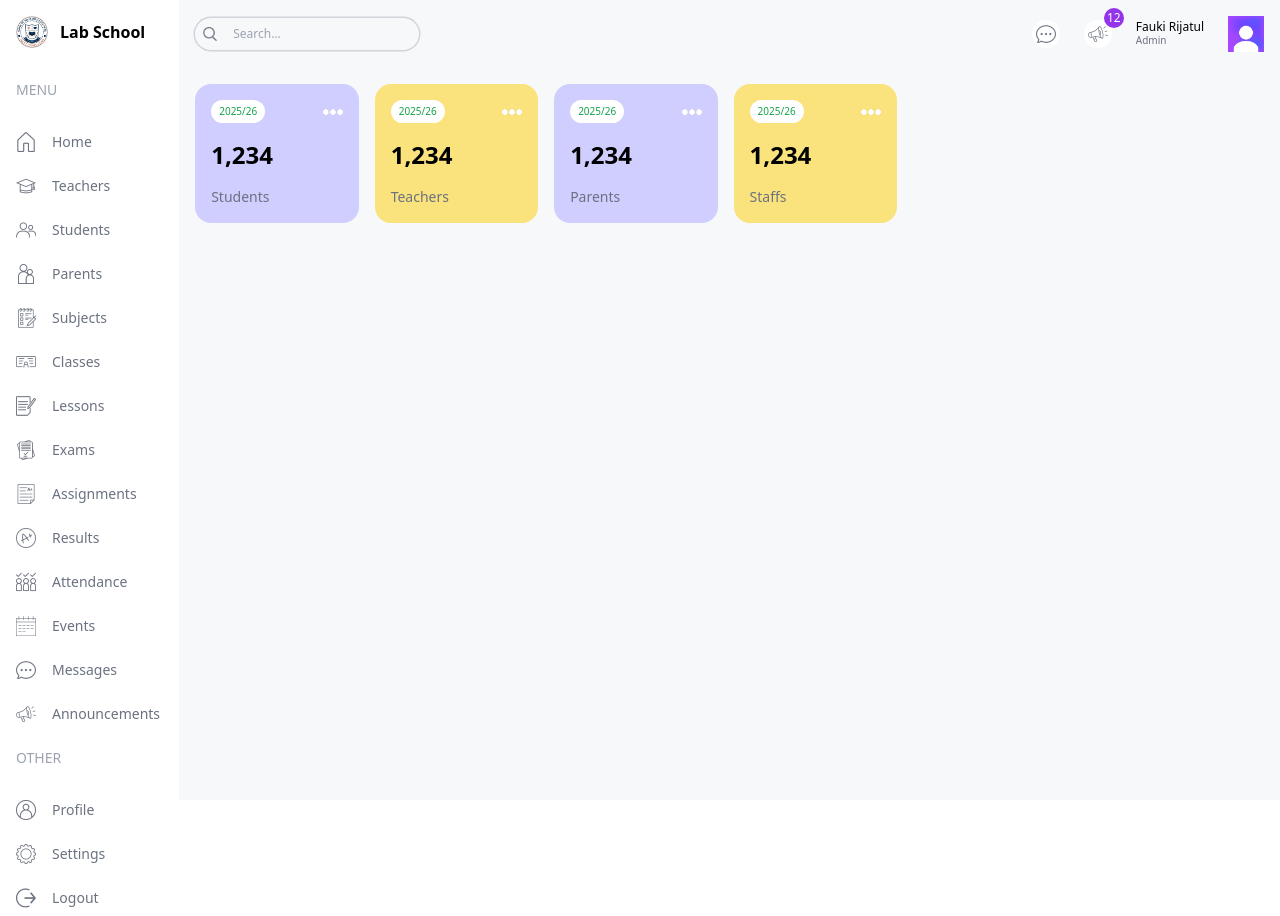
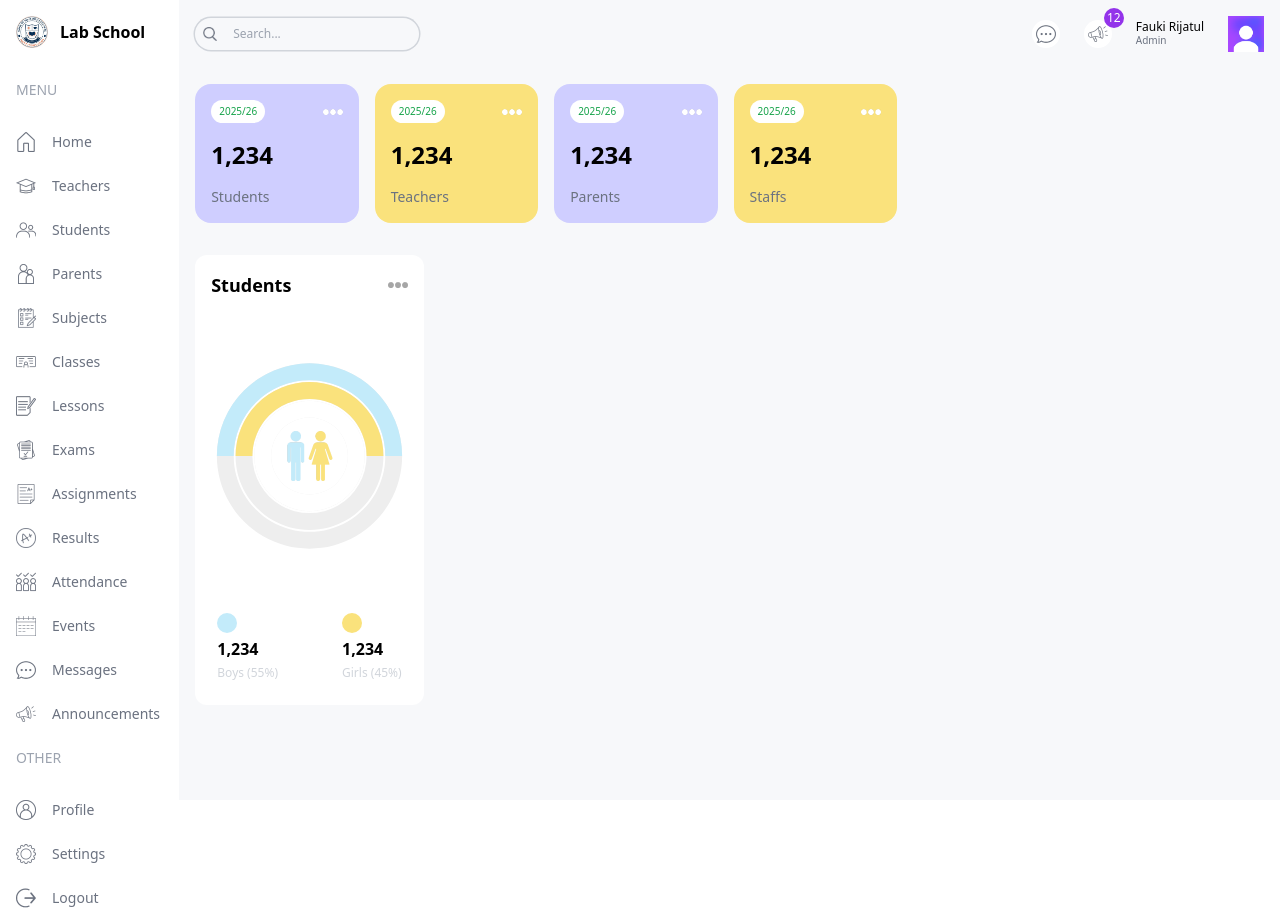
Before and after one commit to faukirijatul/school-management-nextjs, a Next.js app: page /admin in a window 1280 px wide. Built offline with nearby package versions, Linux system fonts and the light colour scheme.

Commit message:
ADD Count Chart UI

```diff
--- a/src/app/(dashboard)/admin/page.tsx
+++ b/src/app/(dashboard)/admin/page.tsx
@@ -1,24 +1,40 @@
-import UserCard from '@/components/UserCard'
-import React from 'react'
+import CountChart from "@/components/CountChart";
+import UserCard from "@/components/UserCard";
+import React from "react";
 
 const AdminPage = () => {
   return (
-    <div className='p-4 flex gap-4 flex-col md:flex-row'>
+    <div className="p-4 flex gap-4 flex-col md:flex-row">
       {/* LEFT */}
-      <div className='w-full lg:w-2/3'>
+      <div className="w-full lg:w-2/3 flex flex-col gap-8">
         {/* USER CARDS */}
-        <div className='flex gap-4 justify-between flex-wrap'>
-          <UserCard type='student' />
-          <UserCard type='teacher' />
-          <UserCard type='parent' />
-          <UserCard type='staff' />
+        <div className="flex gap-4 justify-between flex-wrap">
+          <UserCard type="student" />
+          <UserCard type="teacher" />
+          <UserCard type="parent" />
+          <UserCard type="staff" />
         </div>
+
+        {/* MIDDLE CHART */}
+        <div className="flex gap-4 flex-col lg:flex-row">
+          {/* COUNT CHART */}
+          <div className="w-full lg:w-1/3 h-[450px]">
+            <CountChart />
+          </div>
+
+          {/* ATTENDANCE CHART */}
+          <div className="w-full lg:w-2/3 h-[450px]">
+
+          </div>
+        </div>
+
+        {/* BOTTOM CHART */}
       </div>
 
       {/* RIGHT */}
-      <div className='w-full lg:w-1/3'></div>
+      <div className="w-full lg:w-1/3"></div>
     </div>
-  )
-}
+  );
+};
 
-export default AdminPage
+export default AdminPage;
--- /dev/null
+++ b/src/components/CountChart.tsx
@@ -0,0 +1,73 @@
+"use client";
+import Image from "next/image";
+import { RadialBarChart, RadialBar, ResponsiveContainer } from "recharts";
+
+// #region Sample data
+const data = [
+  {
+    name: "Total",
+    count: 106,
+    fill: "white",
+  },
+  {
+    name: "Girls",
+    count: 53,
+    fill: "#FAE27C",
+  },
+  {
+    name: "Boys",
+    count: 53,
+    fill: "#C3EBFA",
+  },
+];
+
+const CountChart = () => {
+  return (
+    <div className="bg-white rounded-xl w-full h-full p-4">
+      {/* TITLE */}
+      <div className="flex justify-between items-center">
+        <h1 className="text-lg font-semibold">Students</h1>
+        <Image src="/moreDark.png" alt="more" width={20} height={20} />
+      </div>
+
+      {/* CHART */}
+      <div className="relative w-full h-[75%]">
+        <ResponsiveContainer>
+          <RadialBarChart
+            cx="50%"
+            cy="50%"
+            innerRadius="40%"
+            outerRadius="100%"
+            barSize={32}
+            data={data}
+          >
+            <RadialBar background dataKey="count" />
+          </RadialBarChart>
+        </ResponsiveContainer>
+        <Image
+          src="/maleFemale.png"
+          alt="maleFemale"
+          width={50}
+          height={50}
+          className="absolute top-1/2 left-1/2 -translate-x-1/2 -translate-y-1/2"
+        />
+      </div>
+
+      {/* BOTTOM */}
+      <div className="flex justify-center gap-16">
+        <div className="flex flex-col gap-1">
+          <div className="w-5 h-5 bg-labSky rounded-full" />
+          <h1 className="font-bold">1,234</h1>
+          <h2 className="text-xs text-gray-300">Boys (55%)</h2>
+        </div>
+        <div className="flex flex-col gap-1">
+          <div className="w-5 h-5 bg-labYellow rounded-full" />
+          <h1 className="font-bold">1,234</h1>
+          <h2 className="text-xs text-gray-300">Girls (45%)</h2>
+        </div>
+      </div>
+    </div>
+  );
+};
+
+export default CountChart;
```
Also changed, not shown: package.json (+5 -4 lines), 1 other file (tests, documents, lock files or other folders).
